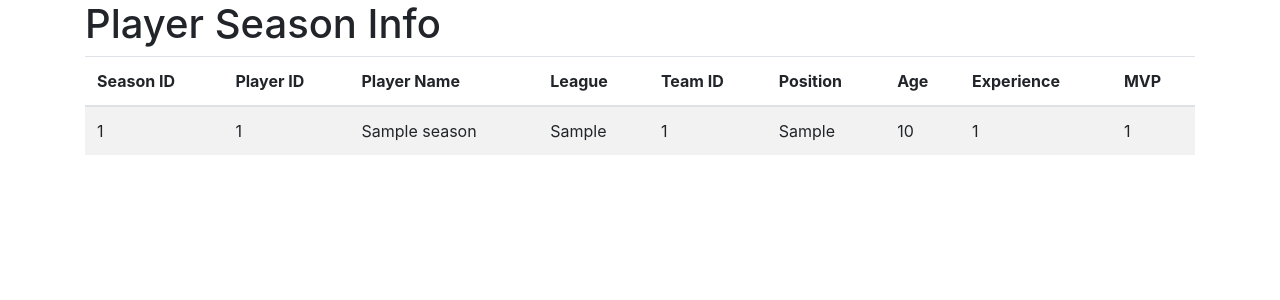
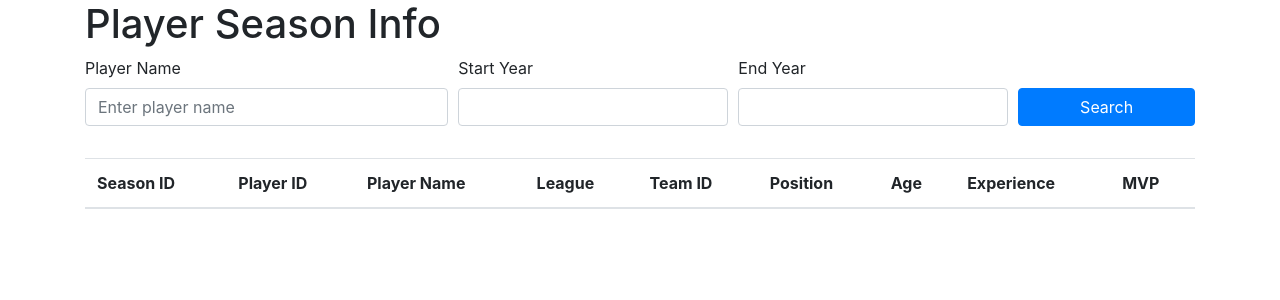
Before and after one commit to firatkizilboga/cucumbers, a Flask app: page /player_season_info in a window 1280 px wide. Shown: the part 56-356 px from the top of the page. Run offline with Flask 3, Linux system fonts and the light colour scheme; tables that the repository leaves empty or names only in its code hold one stand-in row (values such as "Sample post"); lists and menus that the app fills with data are empty; some libraries are stand-ins or nearby versions.

Commit message:
added search for player season info

```diff
--- a/flask_app/website/templates/player_season_info.html
+++ b/flask_app/website/templates/player_season_info.html
@@ -8,6 +8,28 @@
   <a href="{{ url_for('views.add_player_season_info') }}" class="btn btn-primary mb-3">Add Player Season Info</a>
 {% endif %}
 
+<form method="GET" action="{{ url_for('views.player_season_info') }}" class="mb-3">
+  <div class="form-row">
+      <div class="form-group col-md-4">
+          <label for="player">Player Name</label>
+          <input type="text" name="player" id="player" class="form-control"
+                placeholder="Enter player name" value="{{ player_name or '' }}">
+      </div>
+      <div class="form-group col-md-3">
+          <label for="start_year">Start Year</label>
+          <input type="number" name="start_year" id="start_year" class="form-control"
+                value="{{ start_year or '' }}">
+      </div>
+      <div class="form-group col-md-3">
+          <label for="end_year">End Year</label>
+          <input type="number" name="end_year" id="end_year" class="form-control"
+                value="{{ end_year or '' }}">
+      </div>
+      <div class="form-group col-md-2 align-self-end">
+          <button type="submit" class="btn btn-primary w-100">Search</button>
+      </div>
+  </div>
+</form>
 
 <table class="table table-striped">
   <thead>
--- a/flask_app/website/views.py
+++ b/flask_app/website/views.py
@@ -571,16 +571,36 @@ def edit_player_season_stats(season_id, player_id):
 
 @views.route("/player_season_info")
 def player_season_info():
-    query = text("""
-    SELECT *
-    FROM Player_Info_Per_Season
-    LIMIT 3
-    """)
-
-    # Execute the query and fetch all rows
-    player_season_info = db.session.execute(query).fetchall()
-
-    return render_template("player_season_info.html", information=player_season_info)
+    player_name = request.args.get('player', '')
+    start_year = request.args.get('start_year', '')
+    end_year = request.args.get('end_year', '')
+
+    information = []
+
+    if player_name and start_year and end_year:
+        query = text("""
+            SELECT psi.*, s.season_id, s.year AS season_year
+            FROM Player_Info_Per_Season psi
+            JOIN Seasons s ON psi.Season_ID = s.season_id
+            JOIN Players p ON psi.Player_ID = p.Player_ID
+            WHERE (:player_name = '' OR p.Player LIKE :player_name)
+            AND (:start_year = '' OR s.year >= :start_year)
+            AND (:end_year = '' OR s.year <= :end_year)
+        """)
+
+        information = db.session.execute(query, {
+            'player_name': f'%{player_name}%' if player_name else '',
+            'start_year': start_year if start_year else '',
+            'end_year': end_year if end_year else ''
+        }).fetchall()
+
+    return render_template(
+        "player_season_info.html",
+        information=information,
+        player_name=player_name,
+        start_year=start_year,
+        end_year=end_year
+    )
 
 
 @views.route("/add_player_season_info", methods=["GET", "POST"])
```
